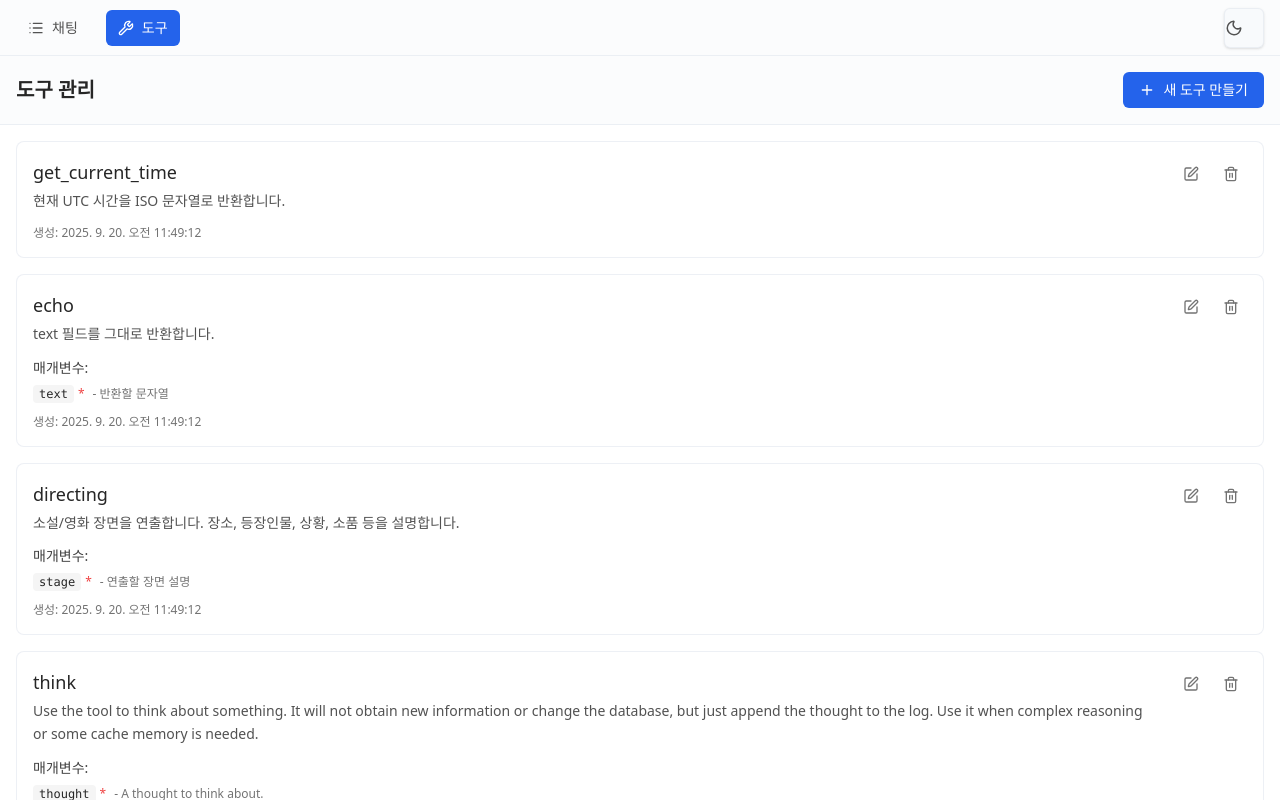
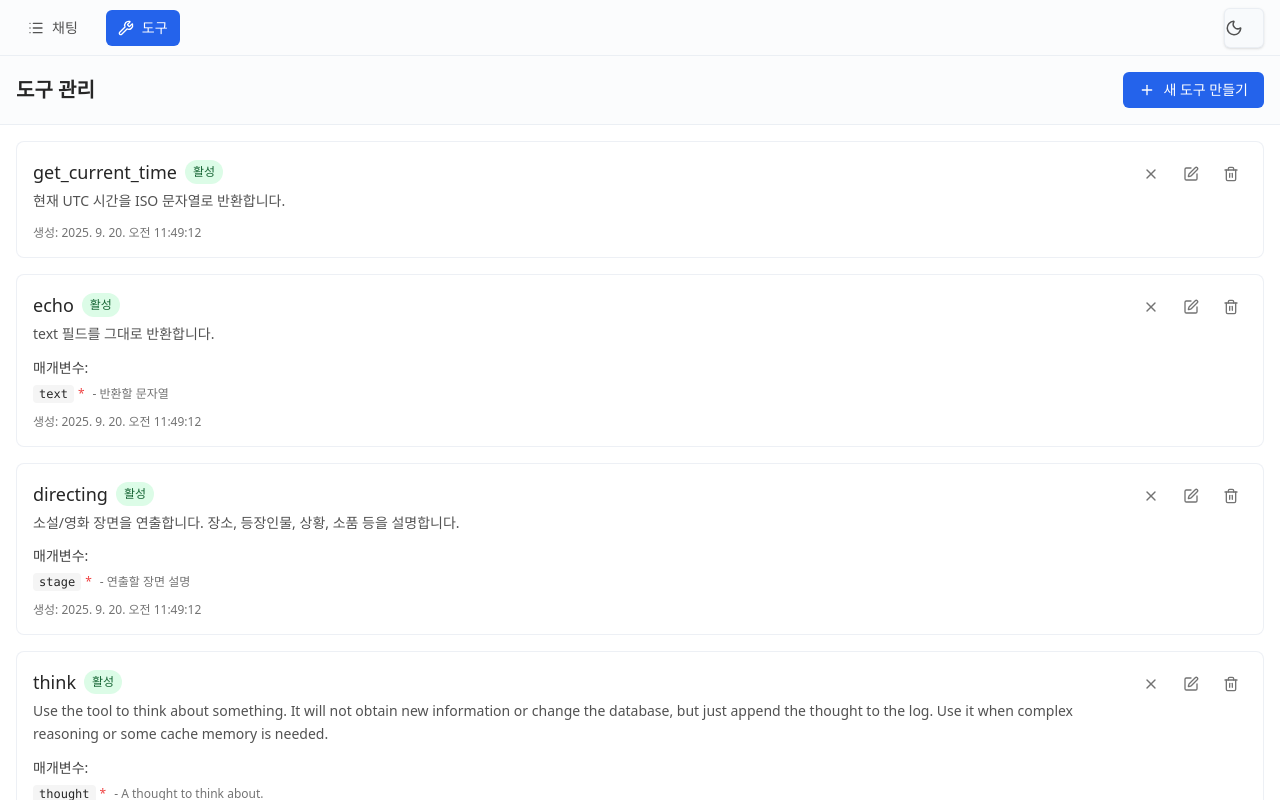
Before and after one commit to seungyongshim/book-gpt, a React (Vite) app: page / in a window 1280 px wide. Both pictures are taken after a click on the button "도구". Shown: the top 800 px of the page. Built offline with nearby package versions, Linux system fonts and the light colour scheme; no server answers.

Commit message:
Add tool on/off functionality with visual indicators and toggle controls
Co-authored-by: seungyongshim <6711748+seungyongshim@users.noreply.github.com>

```diff
--- a/src/components/Tools/ToolForm.tsx
+++ b/src/components/Tools/ToolForm.tsx
@@ -23,7 +23,8 @@ const ToolForm: React.FC = () => {
   const [formData, setFormData] = useState({
     name: '',
     description: '',
-    executeCode: ''
+    executeCode: '',
+    enabled: true
   });
 
   const [parameters, setParameters] = useState<ParameterField[]>([]);
@@ -35,7 +36,8 @@ const ToolForm: React.FC = () => {
       setFormData({
         name: editingTool.name,
         description: editingTool.description,
-        executeCode: editingTool.executeCode
+        executeCode: editingTool.executeCode,
+        enabled: editingTool.enabled
       });
 
       // 매개변수 로드
@@ -50,7 +52,7 @@ const ToolForm: React.FC = () => {
       }
     } else {
       // 새 도구 생성 모드
-      setFormData({ name: '', description: '', executeCode: '' });
+      setFormData({ name: '', description: '', executeCode: '', enabled: true });
       setParameters([]);
     }
     setErrors({});
@@ -301,6 +303,22 @@ const ToolForm: React.FC = () => {
             {errors.executeCode && <p className="text-red-500 text-sm mt-1">{errors.executeCode}</p>}
           </div>
 
+          {/* 도구 활성화 상태 */}
+          <div>
+            <label className="flex items-center gap-2">
+              <input
+                type="checkbox"
+                checked={formData.enabled}
+                onChange={(e) => setFormData({ ...formData, enabled: e.target.checked })}
+                className="rounded border-border/60"
+              />
+              <span className="text-sm font-medium">도구 활성화</span>
+            </label>
+            <p className="text-xs text-neutral-500 mt-1">
+              비활성화된 도구는 AI가 사용할 수 없습니다.
+            </p>
+          </div>
+
           {/* 액션 버튼 */}
           <div className="flex justify-end gap-3">
             <button
--- a/src/components/Tools/ToolsPanel.tsx
+++ b/src/components/Tools/ToolsPanel.tsx
@@ -12,12 +12,20 @@ const ToolsPanel: React.FC = () => {
     isEditing,
     startCreating,
     startEditing,
-    deleteTool
+    deleteTool,
+    toggleTool
   } = useToolStore();
 
   const handleDelete = async (id: string, name: string) => {
     if (window.confirm(`도구 "${name}"을 삭제하시겠습니까?`)) {
       await deleteTool(id);
+    }
+  };
+
+  const handleToggle = async (id: string, name: string, currentEnabled: boolean) => {
+    const action = currentEnabled ? '비활성화' : '활성화';
+    if (window.confirm(`도구 "${name}"을 ${action}하시겠습니까?`)) {
+      await toggleTool(id);
     }
   };
 
@@ -63,16 +71,38 @@ const ToolsPanel: React.FC = () => {
               tools.map((tool) => (
                 <div
                   key={tool.id}
-                  className="border border-border/60 rounded-lg p-4 bg-surface hover:shadow-md transition-shadow"
+                  className={`border border-border/60 rounded-lg p-4 bg-surface hover:shadow-md transition-all ${
+                    !tool.enabled ? 'opacity-60 bg-neutral-50 dark:bg-neutral-800/50' : ''
+                  }`}
                 >
                   <div className="flex items-start justify-between mb-3">
                     <div className="flex-1 min-w-0">
-                      <h3 className="font-medium text-lg mb-1">{tool.name}</h3>
+                      <div className="flex items-center gap-2 mb-1">
+                        <h3 className="font-medium text-lg">{tool.name}</h3>
+                        <span className={`inline-flex items-center px-2 py-1 rounded-full text-xs font-medium ${
+                          tool.enabled
+                            ? 'bg-green-100 text-green-800 dark:bg-green-900/30 dark:text-green-400'
+                            : 'bg-gray-100 text-gray-800 dark:bg-gray-900/30 dark:text-gray-400'
+                        }`}>
+                          {tool.enabled ? '활성' : '비활성'}
+                        </span>
+                      </div>
                       <p className="text-neutral-600 dark:text-neutral-400 text-sm leading-relaxed">
                         {tool.description}
                       </p>
                     </div>
                     <div className="flex items-center gap-2 ml-4">
+                      <button
+                        onClick={() => handleToggle(tool.id, tool.name, tool.enabled)}
+                        className={`p-2 rounded-md transition-colors ${
+                          tool.enabled
+                            ? 'text-neutral-500 hover:text-orange-600 hover:bg-orange-50 dark:hover:bg-orange-900/20'
+                            : 'text-neutral-500 hover:text-green-600 hover:bg-green-50 dark:hover:bg-green-900/20'
+                        }`}
+                        title={tool.enabled ? '비활성화' : '활성화'}
+                      >
+                        <Icon name={tool.enabled ? 'x' : 'check'} size={16} />
+                      </button>
                       <button
                         onClick={() => startEditing(tool)}
                         className="p-2 text-neutral-500 hover:text-primary hover:bg-primary/10 rounded-md transition-colors"
--- a/src/services/toolService.ts
+++ b/src/services/toolService.ts
@@ -11,6 +11,7 @@ export interface LocalToolDefinition {
     properties?: Record<string, any>;
     required?: string[];
   };
+  enabled: boolean;
   // 실행 함수
   execute: (args: any) => Promise<any> | any;
 }
@@ -21,6 +22,7 @@ function convertStoredToolToLocal(storedTool: StoredTool): LocalToolDefinition {
     name: storedTool.name,
     description: storedTool.description,
     parameters: storedTool.parameters,
+    enabled: storedTool.enabled,
     execute: (args: any) => {
       try {
         // 저장된 JavaScript 코드를 실행
@@ -65,7 +67,9 @@ export function invalidateToolsCache(): void {
 // 2. OpenAI ChatCompletionTool[] 변환 --------------------------------------------------
 export async function getRegisteredTools(): Promise<ChatCompletionTool[]> {
   const tools = await getTools();
-  return tools.map(t => ({
+  // Only include enabled tools
+  const enabledTools = tools.filter(t => t.enabled);
+  return enabledTools.map(t => ({
     type: 'function',
     function: {
       name: t.name,
@@ -81,6 +85,9 @@ export async function executeTool(name: string, argsJson: string | null | undefi
   const tool = tools.find(t => t.name === name);
   if (!tool) {
     return { result: null, error: `Unknown tool: ${name}` };
+  }
+  if (!tool.enabled) {
+    return { result: null, error: `Tool '${name}' is disabled` };
   }
   let parsed: any = {};
   if (argsJson) {
--- a/src/services/types.ts
+++ b/src/services/types.ts
@@ -48,6 +48,7 @@ export interface StoredTool {
     required?: string[];
   };
   executeCode: string; // JavaScript code as string that will be evaluated
+  enabled: boolean; // Whether the tool is enabled/active
   createdAt: string;
   updatedAt: string;
 }
--- a/src/stores/toolStore.ts
+++ b/src/stores/toolStore.ts
@@ -26,6 +26,7 @@ const getDefaultTools = (): StoredTool[] => {
         required: []
       },
       executeCode: 'return new Date().toISOString();',
+      enabled: true,
       createdAt: now,
       updatedAt: now
     },
@@ -46,6 +47,7 @@ if (!args || typeof args.text !== 'string' || args.text.length === 0) {
 }
 return args.text;
       `.trim(),
+      enabled: true,
       createdAt: now,
       updatedAt: now
     },
@@ -61,6 +63,7 @@ return args.text;
         required: ['stage']
       },
       executeCode: 'return "directinged";',
+      enabled: true,
       createdAt: now,
       updatedAt: now
     },
@@ -76,6 +79,7 @@ return args.text;
         required: ['thought']
       },
       executeCode: 'return "thought";',
+      enabled: true,
       createdAt: now,
       updatedAt: now
     },
@@ -91,6 +95,7 @@ return args.text;
         required: ['storyline']
       },
       executeCode: 'return "ok";',
+      enabled: true,
       createdAt: now,
       updatedAt: now
     }
@@ -113,6 +118,7 @@ export interface ToolState {
   saveTool: (tool: Omit<StoredTool, 'id' | 'createdAt' | 'updatedAt'>) => Promise<void>;
   updateTool: (tool: StoredTool) => Promise<void>;
   deleteTool: (id: string) => Promise<void>;
+  toggleTool: (id: string) => Promise<void>;
 
   // UI 액션
   startCreating: () => void;
@@ -151,6 +157,7 @@ export const useToolStore = create<ToolState>((set, get) => ({
       const tool: StoredTool = {
         ...toolData,
         id: generateId(),
+        enabled: toolData.enabled ?? true, // Default to enabled
         createdAt: now,
         updatedAt: now
       };
@@ -213,6 +220,33 @@ export const useToolStore = create<ToolState>((set, get) => ({
     }
   },
 
+  // 도구 활성화/비활성화 토글
+  toggleTool: async (id) => {
+    set({ isLoading: true, error: null });
+    try {
+      const currentTools = get().tools;
+      const tool = currentTools.find(t => t.id === id);
+      if (!tool) {
+        throw new Error('Tool not found');
+      }
+
+      const updatedTool = {
+        ...tool,
+        enabled: !tool.enabled,
+        updatedAt: new Date().toISOString()
+      };
+
+      await StorageService.saveTool(updatedTool);
+      const updatedTools = currentTools.map(t => t.id === id ? updatedTool : t);
+      set({ tools: updatedTools, isLoading: false });
+
+      // 도구 캐시 무효화
+      invalidateToolsCache();
+    } catch (error) {
+      set({ error: error instanceof Error ? error.message : 'Failed to toggle tool', isLoading: false });
+    }
+  },
+
   // UI 액션들
   startCreating: () => {
     set({ isCreating: true, isEditing: false, editingTool: null });
```
Also changed, not shown: 1 other file (tests, documents, lock files or other folders).
